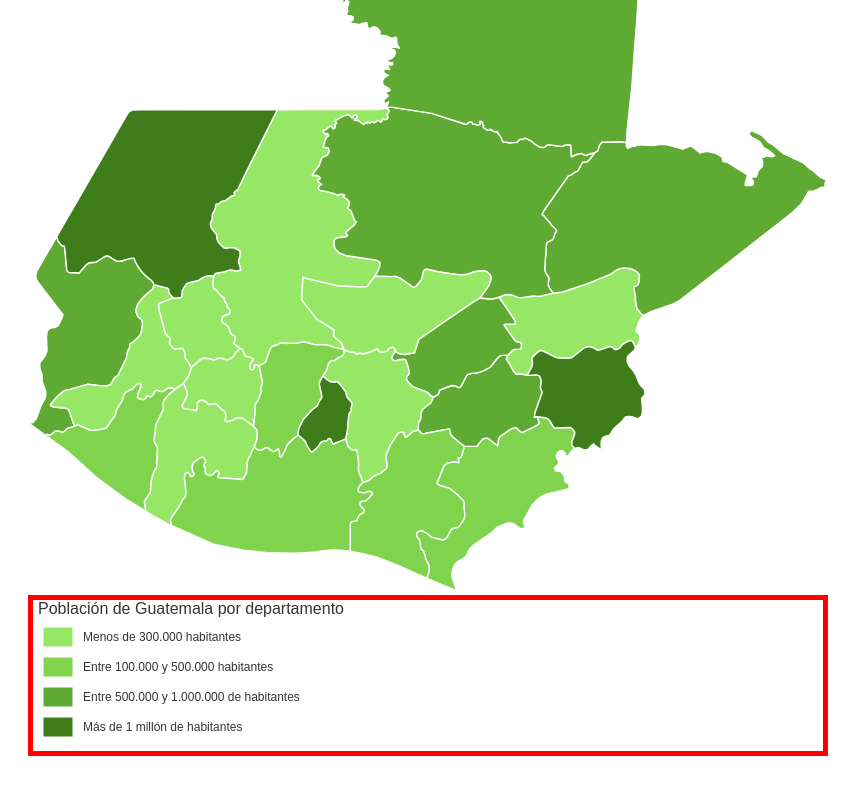
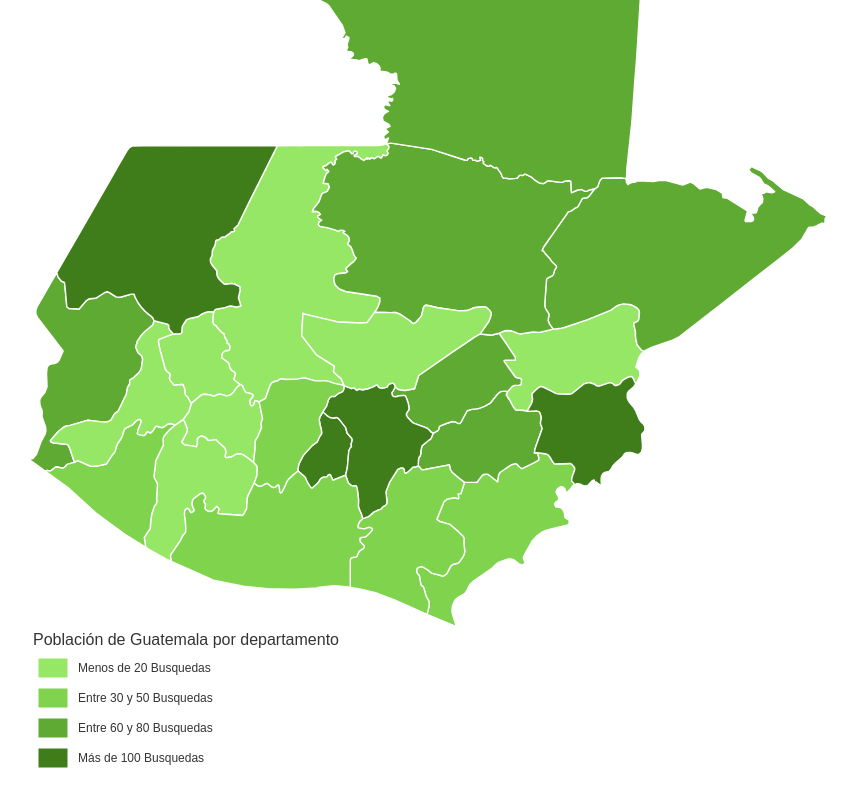
Before and after one commit to Francisco-Back/MapaelGuatemalaUMG, a plain HTML site: page index.html in a window 1280 px wide. Shown: the part 337-1127 px from the top of the page, without its empty margins (212-1068 px from the left). Before the commit the page ends 1101 px from the top, so only its background shows below. Drawn offline with nearby package versions, Linux system fonts and the light colour scheme; some packages are replaced by stand-ins of ours; a script that the page names is missing.

Commit message:
CuatroTipodeGraficoChart.js

```diff
--- a/Css/Styles.css
+++ b/Css/Styles.css
@@ -42,7 +42,7 @@ h1 {
 /*Nota descripcion*/
 .descrip{
 
-    border: 5px solid red;
+  /*  border: 5px solid red;*/
 }
 
 
@@ -51,18 +51,29 @@ h1 {
 }
 .Grafico{
     flex: 1; /* Hace que los cuadros ocupen el mismo espacio */
-    height: 200px; /* Altura fija (puedes ajustarla según tus necesidades) */
+    height: 5%; /* Altura fija (puedes ajustarla según tus necesidades) */
 
-    margin: 10px; /* Margen entre los cuadros */
+    margin: 2%; /* Margen entre los cuadros */
 }
+
 .contenedor {
-    border: 5px solid red;
+   /* border: 5px solid red;*/
     display: flex;
     justify-content: space-between; /* Espacio entre los cuadros */
+  }
+  .contenedor2{
+/*margin-top: 1%;*/
+    display: flex;
+    justify-content: space-between; /* Espacio entre los cuadros */
+
   }
 
   @media (max-width: 768px) {
     .contenedor {
       flex-direction: column; /* Cambia a una disposición de columna en pantallas pequeñas */
     }
+    .contenedor2{
+        flex-direction: column; /* Cambia a una disposición de columna en pantallas pequeñas */
     }
+
+    }
--- a/Js/maps/guatemala.js
+++ b/Js/maps/guatemala.js
@@ -91,7 +91,7 @@ $(function () {
                         attrs: {
                             fill: "#97e766"
                         },
-                        label: "Menos de 300.000 habitantes"
+                        label: "Menos de 20 Busquedas"
                     },
                     {
                         min: 40,
@@ -99,7 +99,7 @@ $(function () {
                         attrs: {
                             fill: "#7fd34d"
                         },
-                        label: "Entre 100.000 y 500.000 habitantes"
+                        label: "Entre 30 y 50 Busquedas"
 
                     },
                     {
@@ -108,147 +108,147 @@ $(function () {
                         attrs: {
                             fill: "#5faa32"
                         },
-                        label: "Entre 500.000 y 1.000.000 de habitantes"
+                        label: "Entre 60 y 80  Busquedas"
                     },
                     {
                         min: 100,
                         attrs: {
                             fill: "#3f7d1a"
                         },
-                        label: "Más de 1 millón de habitantes"
+                        label: "Más de 100 Busquedas"
                     }
                 ]
             }
         }, areas: {
             "GT-QC": {
                 value: "20",
-                href: "#",
-                tooltip: {content: "<span style=\"font-weight:bold;\">GT-QC, QUICHE</span><br />Population : 2617939"}
+                href: "Informacion.html",
+                tooltip: {content: "<span style=\"font-weight:bold;\">GT-QC, QUICHE</span><br />Busquedas : 20"}
             },
             "GT-ZA":{
                 value: "5",
-                href:"#",
-                tooltip: {content: "<span style=\"font-weight:bold;\">GT-ZA, ZACAPA</span><br />Population : 2617939"}
+                href:"Informacion.html",
+                tooltip: {content: "<span style=\"font-weight:bold;\">GT-ZA, ZACAPA</span><br />Busquedas : 5"}
 
             },
             "GT-JU":{
                 value: "50",
-                href:"#",
-                tooltip: {content: "<span style=\"font-weight:bold;\">GT-JU, JUTIAPA</span><br />Population : 2617939"}
+                href:"Informacion.html",
+                tooltip: {content: "<span style=\"font-weight:bold;\">GT-JU, JUTIAPA</span><br />Busquedas : 50"}
 
             },
             "GT-JA":{
                 value: "80",
-                href:"#",
-                tooltip: {content: "<span style=\"font-weight:bold;\">GT-JA, JALAPA</span><br />Population : 2617939"}
+                href:"Informacion.html",
+                tooltip: {content: "<span style=\"font-weight:bold;\">GT-JA, JALAPA</span><br />Busquedas : 80"}
 
             },
             "GT-CQ":{
                 value: "100",
                 href:"Informacion.html",
-                tooltip: {content: "<span style=\"font-weight:bold;\">GT-CQ, CHIQUIMULA</span><br />Population : 2617939"}
+                tooltip: {content: "<span style=\"font-weight:bold;\">GT-CQ, CHIQUIMULA</span><br />Busquedas : 100"}
 
             },
             "GT-IZ":{
                 value: "80",
                 href:"Informacion.html",
-                tooltip: {content: "<span style=\"font-weight:bold;\">GT-IZ, IZABAL</span><br />Population : 2617939"}
+                tooltip: {content: "<span style=\"font-weight:bold;\">GT-IZ, IZABAL</span><br />Busquedas : 80"}
 
             },
              "GT-SR":{
                 value: "40",
-                href:"#",
-                tooltip: {content: "<span style=\"font-weight:bold;\">GT-SR, SANTA ROSA</span><br />Population : 2617939"}
+                href:"Informacion.html",
+                tooltip: {content: "<span style=\"font-weight:bold;\">GT-SR, SANTA ROSA</span><br />Busquedas : 40"}
 
             },
             "GT-PR":{
                 value: "80",
-                href:"#",
-                tooltip: {content: "<span style=\"font-weight:bold;\">GT-PR, EL PROGRESO</span><br />Population : 2617939"}
+                href:"Informacion.html",
+                tooltip: {content: "<span style=\"font-weight:bold;\">GT-PR, EL PROGRESO</span><br />Busquedas : 80"}
 
             },
              "GT-TO":{
                 value: "10",
-                href:"#",
-                tooltip: {content: "<span style=\"font-weight:bold;\">GT-TO, TOTONICAPAN</span><br />Population : 2617939"}
+                href:"Informacion.html",
+                tooltip: {content: "<span style=\"font-weight:bold;\">GT-TO, TOTONICAPAN</span><br />Busquedas : 10"}
 
             },
             "GT-SO":{
                 value: "20",
-                href:"#",
-                tooltip: {content: "<span style=\"font-weight:bold;\">GT-SO, SOLOLA</span><br />Population : 2617939"}
+                href:"Informacion.html",
+                tooltip: {content: "<span style=\"font-weight:bold;\">GT-SO, SOLOLA</span><br />Busquedas : 20"}
 
             },
             "GT-SA":{
                 value: "100",
-                href:"#",
-                tooltip: {content: "<span style=\"font-weight:bold;\">GT-SA, SACATEPEQUEZ</span><br />Population : 2617939"}
+                href:"Informacion.html",
+                tooltip: {content: "<span style=\"font-weight:bold;\">GT-SA, SACATEPEQUEZ</span><br />Busquedas : 100"}
 
             },
             "GT-SU":{
                 value: "5",
-                href:"#",
-                tooltip: {content: "<span style=\"font-weight:bold;\">GT-SU, SUCHITEPEQUEZ</span><br />Population : 2617939"}
+                href:"Informacion.html",
+                tooltip: {content: "<span style=\"font-weight:bold;\">GT-SU, SUCHITEPEQUEZ</span><br />Busquedas : 5"}
 
             },
             "GT-GU":{
-                value: "10",
-                href:"#",
-                tooltip: {content: "<span style=\"font-weight:bold;\">GT-GU, GUATEMALA</span><br />Population : 2617939"}
+                value: "100",
+                href:"Informacion.html",
+                tooltip: {content: "<span style=\"font-weight:bold;\">GT-GU, GUATEMALA</span><br />Busquedas : 100"}
 
             },
             "GT-ES":{
                 value: "45",
-                href:"#",
-                tooltip: {content: "<span style=\"font-weight:bold;\">GT-ES, ESCUINTLA</span><br />Population : 2617939"}
+                href:"Informacion.html",
+                tooltip: {content: "<span style=\"font-weight:bold;\">GT-ES, ESCUINTLA</span><br />Busquedas : 45"}
 
             },
             "GT-CM":{
                 value: "55",
-                href:"#",
-                tooltip: {content: "<span style=\"font-weight:bold;\">GT-CM, CHIMALTENANGO</span><br />Population : 2617939"}
+                href:"Informacion.html",
+                tooltip: {content: "<span style=\"font-weight:bold;\">GT-CM, CHIMALTENANGO</span><br />Busquedas : 55"}
 
             },
             "GT-AV":{
                 value: "65",
-                href:"#",
-                tooltip: {content: "<span style=\"font-weight:bold;\">GT-AV, ALTA VERAPAZ</span><br />Population : 2617939"}
+                href:"Informacion.html",
+                tooltip: {content: "<span style=\"font-weight:bold;\">GT-AV, ALTA VERAPAZ</span><br />Busquedas : 65"}
 
             },
             "GT-SM":{
                 value: "75",
-                href:"#",
-                tooltip: {content: "<span style=\"font-weight:bold;\">GT-SM, SAN MARCOS</span><br />Population : 2617939"}
+                href:"Informacion.html",
+                tooltip: {content: "<span style=\"font-weight:bold;\">GT-SM, SAN MARCOS</span><br />Busquedas : 75"}
 
             },
             "GT-RE":{
                 value: "45",
-                href:"#",
-                tooltip: {content: "<span style=\"font-weight:bold;\">GT-RE, RETALHULEU</span><br />Population : 2617939"}
+                href:"Informacion.html",
+                tooltip: {content: "<span style=\"font-weight:bold;\">GT-RE, RETALHULEU</span><br />Busquedas : 45"}
 
             },
             "GT-PE":{
                 value: "65",
-                href:"#",
-                tooltip: {content: "<span style=\"font-weight:bold;\">GT-PE, PETEN</span><br />Population : 2617939"}
+                href:"Informacion.html",
+                tooltip: {content: "<span style=\"font-weight:bold;\">GT-PE, PETEN</span><br />Busquedas : 65"}
 
             },
             "GT-QZ":{
                 value: "10",
-                href:"#",
-                tooltip: {content: "<span style=\"font-weight:bold;\">GT-QZ, QUETZALTENGO</span><br />Population : 2617939"}
+                href:"Informacion.html",
+                tooltip: {content: "<span style=\"font-weight:bold;\">GT-QZ, QUETZALTENGO</span><br />Busquedas : 10"}
 
             },
             "GT-HU":{
                 value: "100",
-                href:"#",
-                tooltip: {content: "<span style=\"font-weight:bold;\">GT-HU, HUEHUETENANGO</span><br />Population : 2617939"}
+                href:"Informacion.html",
+                tooltip: {content: "<span style=\"font-weight:bold;\">GT-HU, HUEHUETENANGO</span><br />Busquedas : 100"}
 
             },
             "GT-BV":{
                 value: "10",
-                href:"#",
-                tooltip: {content: "<span style=\"font-weight:bold;\">GT-BV, BAJA VERAPAZ</span><br />Population : 2617939"}
+                href:"Informacion.html",
+                tooltip: {content: "<span style=\"font-weight:bold;\">GT-BV, BAJA VERAPAZ</span><br />Busquedas : 10"}
 
             }
 
```
Also changed, not shown: Informacion.html (+21 -1 lines), Js/DataBackend/BackendData.js (+54 -9 lines), index.html (+3 -1 lines).
